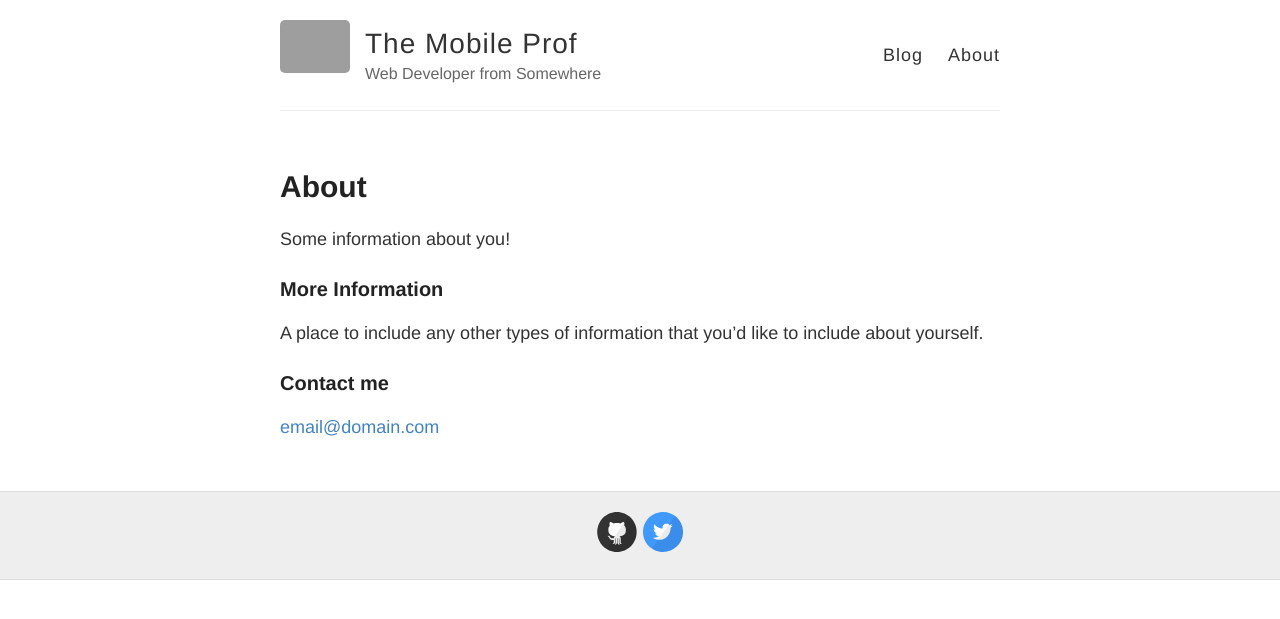
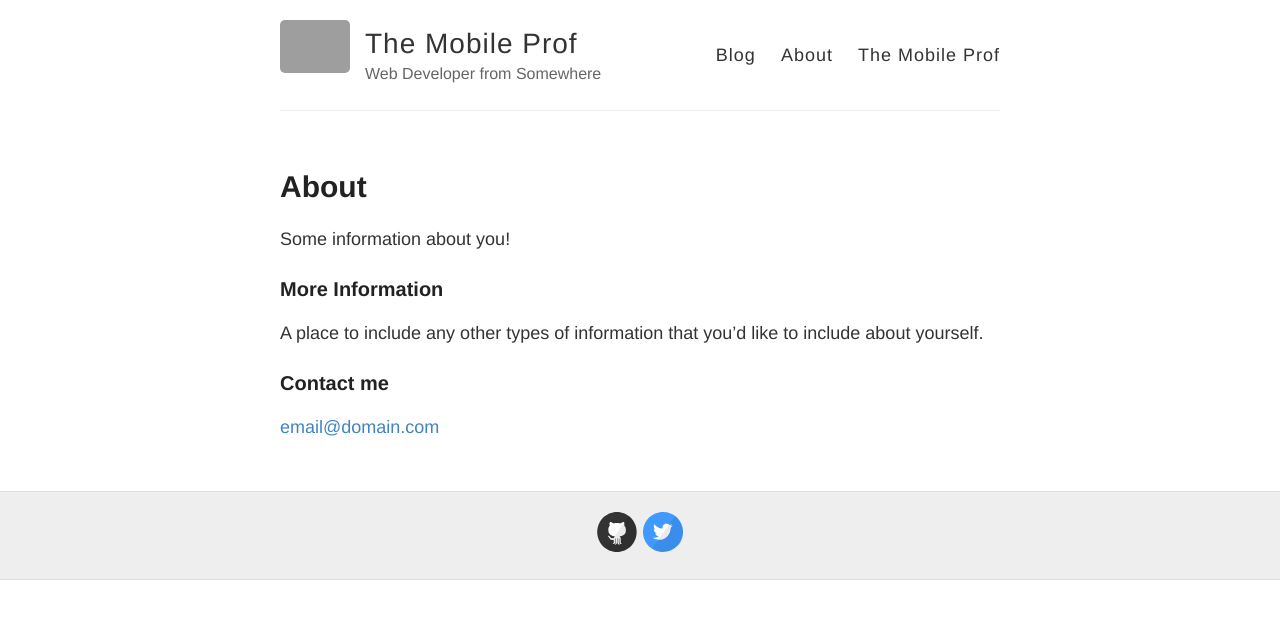
Before and after one commit to themobileprof/themobileprof.github.io, a Jekyll site: the page built from about.md, in a window 1280 px wide. Shown: the top 619 px of the page. Built offline with Jekyll 4.4.1, drawn with Linux system fonts in a browser that asks for light colours; grey boxes are pictures that could not be loaded.

Commit message:
made changes to default html file

```diff
--- a/_layouts/default.html
+++ b/_layouts/default.html
@@ -29,6 +29,7 @@
           <nav>
             <a href="{{ site.baseurl }}/">Blog</a>
             <a href="{{ site.baseurl }}/about">About</a>
+	    <a href="http://www.github.com/themobileprof">The Mobile Prof</a>
           </nav>
         </header>
       </div>
```
